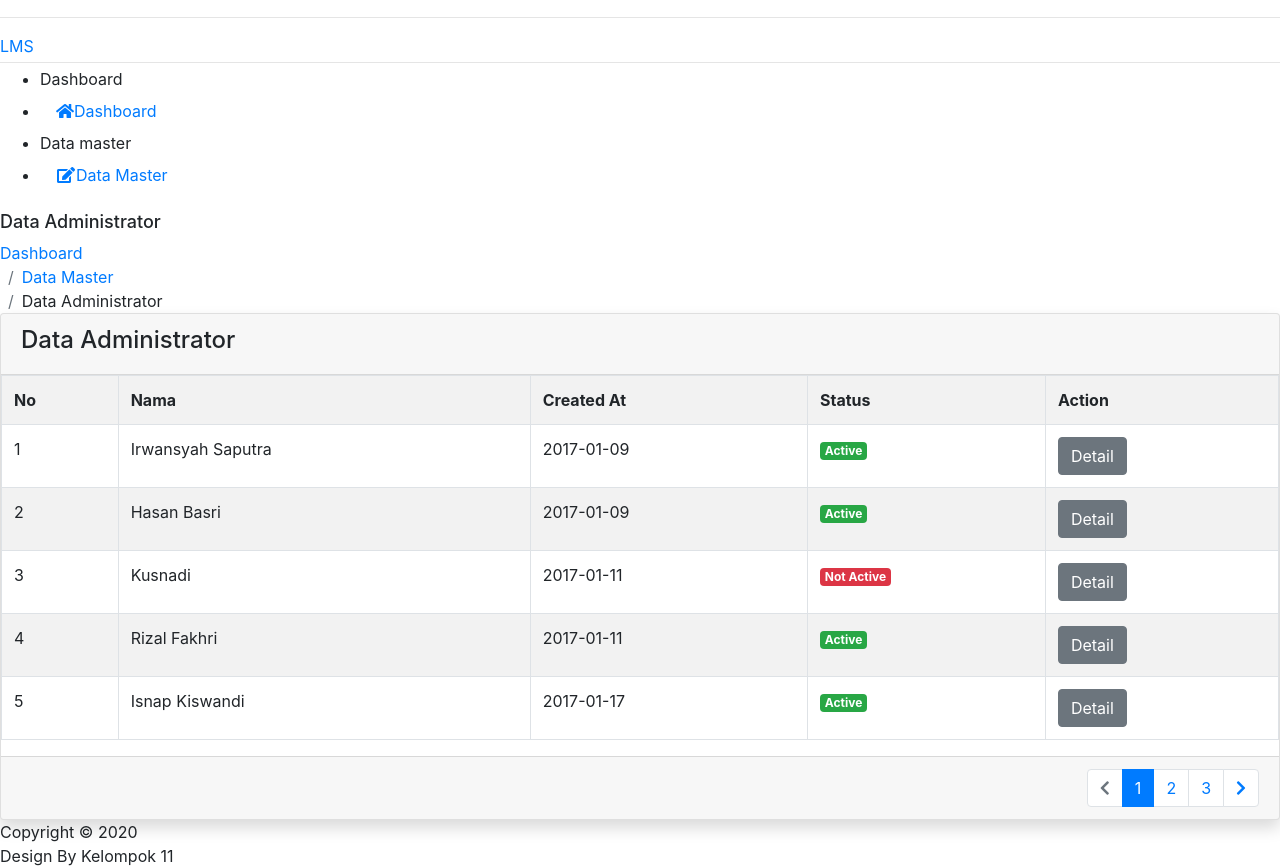
After one commit to muhangga/Learning-Manajemen-System-LMS, a CodeIgniter app: page /elearning/administrator in a window 1280 px wide. The commit adds this page. Shown: the part 363-1231 px from the top of the page. Run offline with CodeIgniter, Linux system fonts and the light colour scheme; some libraries are stand-ins or nearby versions.

```diff
--- a/application/config/routes.php
+++ b/application/config/routes.php
@@ -56,6 +56,7 @@ $route['login_user'] = 'LoginController/login_user';
 
 // Admin
 $route['dashboard_administrator'] = 'Main/index';
+$route['administrator'] = 'Main/data_administrator';
 
 $route['default_controller'] = 'LoginController';
 $route['404_override'] = '';
--- a/application/controllers/Main.php
+++ b/application/controllers/Main.php
@@ -12,4 +12,17 @@ class Main extends CI_Controller {
       $this->load->view('component/footer');
    }
 
+   public function data_administrator() {
+      $data = [
+         "dashboard" => "Dashboard",
+         "title" => "Data Administrator",
+         "data_master" => "Data Master"
+      ];
+
+      $this->load->view('component/header', $data);
+      $this->load->view('component/sidebar');
+      $this->load->view('admin/data-master/data-administrator');
+      $this->load->view('component/footer');
+   }
+
 }
--- /dev/null
+++ b/application/views/admin/data-master/data-administrator.php
@@ -0,0 +1,86 @@
+<div class="main-content">
+   <section class="section">
+      <div class="section-header">
+      <h1 style="font-size:18px;"><?= $title; ?></h1>
+      <div class="section-header-breadcrumb">
+         <div class="breadcrumb-item active"><a href="#"><?= $dashboard; ?></a></div>
+         <div class="breadcrumb-item"><a href="#"><?= $data_master; ?></a></div>
+         <div class="breadcrumb-item"><?= $title; ?></div>
+      </div>
+      </div>
+      <div class="row ">
+         <div class="col-12 col-md-12 col-lg-12 ">
+            <div class="card shadow">
+            <div class="card-header">
+               <h4><?= $title; ?></h4>
+            </div>
+            <div class="card-body p-0">
+               <div class="table-responsive">
+                  <table class="table table-striped table-md table-bordered table-striped">
+                  <tr>
+                     <th>No</th>
+                     <th>Nama</th>
+                     <th>Created At</th>
+                     <th>Status</th>
+                     <th>Action</th>
+                  </tr>
+                  <tr>
+                     <td>1</td>
+                     <td>Irwansyah Saputra</td>
+                     <td>2017-01-09</td>
+                     <td><div class="badge badge-success">Active</div></td>
+                     <td><a href="#" class="btn btn-secondary">Detail</a></td>
+                  </tr>
+                  <tr>
+                     <td>2</td>
+                     <td>Hasan Basri</td>
+                     <td>2017-01-09</td>
+                     <td><div class="badge badge-success">Active</div></td>
+                     <td><a href="#" class="btn btn-secondary">Detail</a></td>
+                  </tr>
+                  <tr>
+                     <td>3</td>
+                     <td>Kusnadi</td>
+                     <td>2017-01-11</td>
+                     <td><div class="badge badge-danger">Not Active</div></td>
+                     <td><a href="#" class="btn btn-secondary">Detail</a></td>
+                  </tr>
+                  <tr>
+                     <td>4</td>
+                     <td>Rizal Fakhri</td>
+                     <td>2017-01-11</td>
+                     <td><div class="badge badge-success">Active</div></td>
+                     <td><a href="#" class="btn btn-secondary">Detail</a></td>
+                  </tr>
+                  <tr>
+                     <td>5</td>
+                     <td>Isnap Kiswandi</td>
+                     <td>2017-01-17</td>
+                     <td><div class="badge badge-success">Active</div></td>
+                     <td><a href="#" class="btn btn-secondary">Detail</a></td>
+                  </tr>
+                  </table>
+               </div>
+            </div>
+            <div class="card-footer text-right">
+               <nav class="d-inline-block">
+                  <ul class="pagination mb-0">
+                  <li class="page-item disabled">
+                     <a class="page-link" href="#" tabindex="-1"><i class="fas fa-chevron-left"></i></a>
+                  </li>
+                  <li class="page-item active"><a class="page-link" href="#">1 <span class="sr-only">(current)</span></a></li>
+                  <li class="page-item">
+                     <a class="page-link" href="#">2</a>
+                  </li>
+                  <li class="page-item"><a class="page-link" href="#">3</a></li>
+                  <li class="page-item">
+                     <a class="page-link" href="#"><i class="fas fa-chevron-right"></i></a>
+                  </li>
+                  </ul>
+               </nav>
+             </div>
+            </div>
+         </div>
+      </div>
+   </section>
+</div>
--- a/application/views/component/sidebar.php
+++ b/application/views/component/sidebar.php
@@ -24,10 +24,10 @@
    </nav>
    <div class="main-sidebar">
         <aside id="sidebar-wrapper">
-          <div class="sidebar-brand">
-            <a href="index.html"><i class="fas fa-university mr-2"></i>Elearning</a>
+          <div class="sidebar-brand pt-2">
+            <a href="index.html"><i class="fas fa-university mr-2 border-bottom"></i>Simak Elearning</a>
           </div>
-
+          <hr>
           <div class="sidebar-brand sidebar-brand-sm">
             <a href="index.html">LMS</a>
             <hr class="mt-1 mb-1">
@@ -36,15 +36,15 @@
           <ul class="sidebar-menu">
               <li class="menu-header">Dashboard</li>
                 <li class="nav-item">
-                  <a href="#" class="nav-link"><i class="fas fa-home"></i><span>Dashboard</span></a>
+                  <a href="<?= base_url('dashboard_administrator') ?>" class="nav-link"><i class="fas fa-home"></i><span>Dashboard</span></a>
                 </li>
               <li class="menu-header">Data master</li>
               <li class="nav-item dropdown">
-                <a href="#" class="nav-link has-dropdown"><i class="fas fa-edit"></i><span>Data Master</span></a>
-                <ul class="dropdown-menu">
-                  <li><a class="nav-link" href="components-article.html">Data Administrator</a></li>
-                  <li><a class="nav-link" href="components-article.html">Data Mahasiswa</a></li>
-                  <li><a class="nav-link" href="components-avatar.html">Data Matakuliah</a></li>
+                <a href="#" class="nav-link has-dropdown"><i class="fas fa-fw fa-edit"></i><span>Data Master</span></a>
+                <ul class="dropdown-menu" style="padding-left: 0 !important" >
+                  <li><a class="nav-link p-4" href="<?= base_url('administrator') ?>"><i class="fas fa-user"></i>Data Administrator</a></li>
+                  <li><a class="nav-link p-4" href="components-article.html"><i class="fas fa-users"></i>Data Mahasiswa</a></li>
+                  <li><a class="nav-link p-4" href="components-avatar.html"><i class="fas fa-edit"></i>Data Matakuliah</a></li>
                 </ul>
               </li>
           </ul>
@@ -52,13 +52,23 @@
       </div>
 
       <!-- Main Content -->
-      <!-- <div class="main-content">
+    <!-- <div class="main-content">
         <section class="section">
           <div class="section-header">
             <h1>Blank Page</h1>
           </div>
 
-          <div class="section-body">
+         <div class="section-body"></div>
+       </section>
+      </div>  -->
+      <!-- <div class="main-content">
+        <section class="section">
+          <div class="section-header">
+            <h1>Table</h1>
+            <div class="section-header-breadcrumb">
+              <div class="breadcrumb-item active"><a href="#">Dashboard</a></div>
+              <div class="breadcrumb-item"><a href="#">Components</a></div>
+              <div class="breadcrumb-item">Table</div>
+            </div>
           </div>
-        </section>
       </div> -->
```
